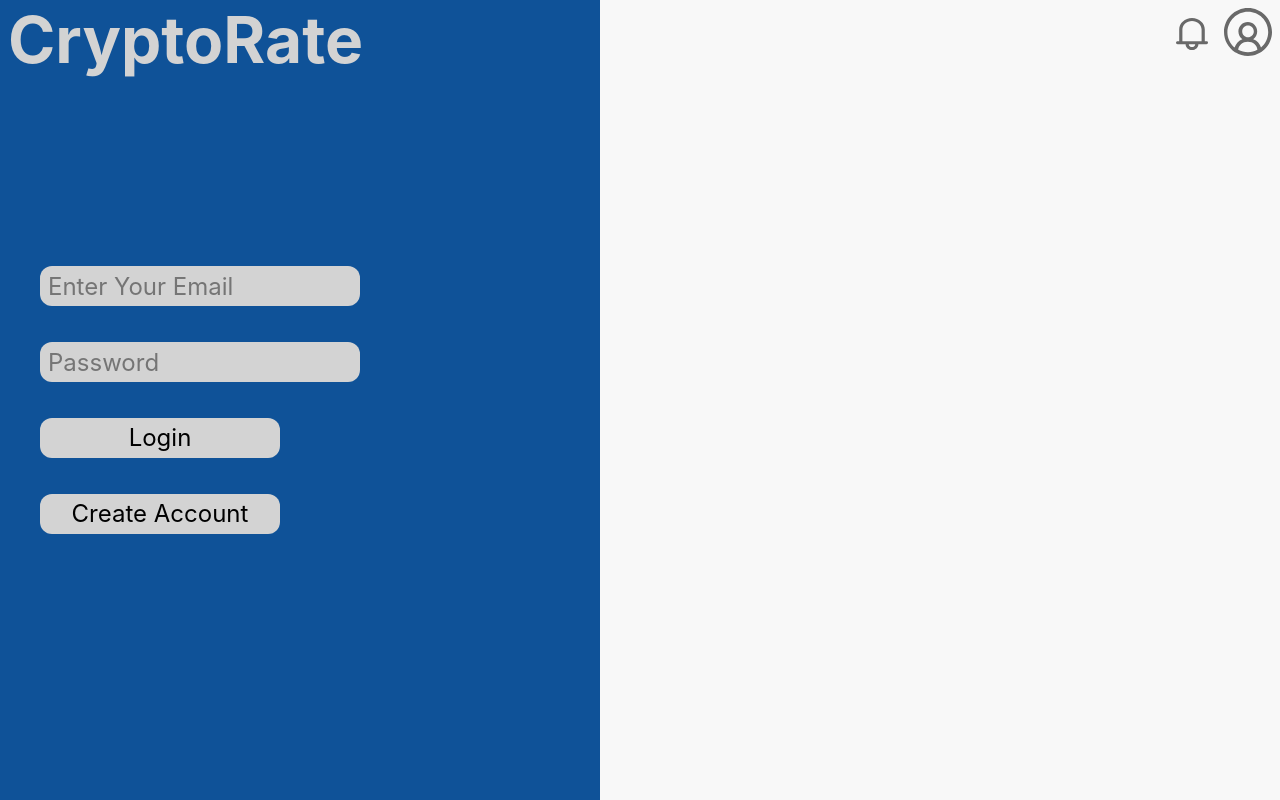
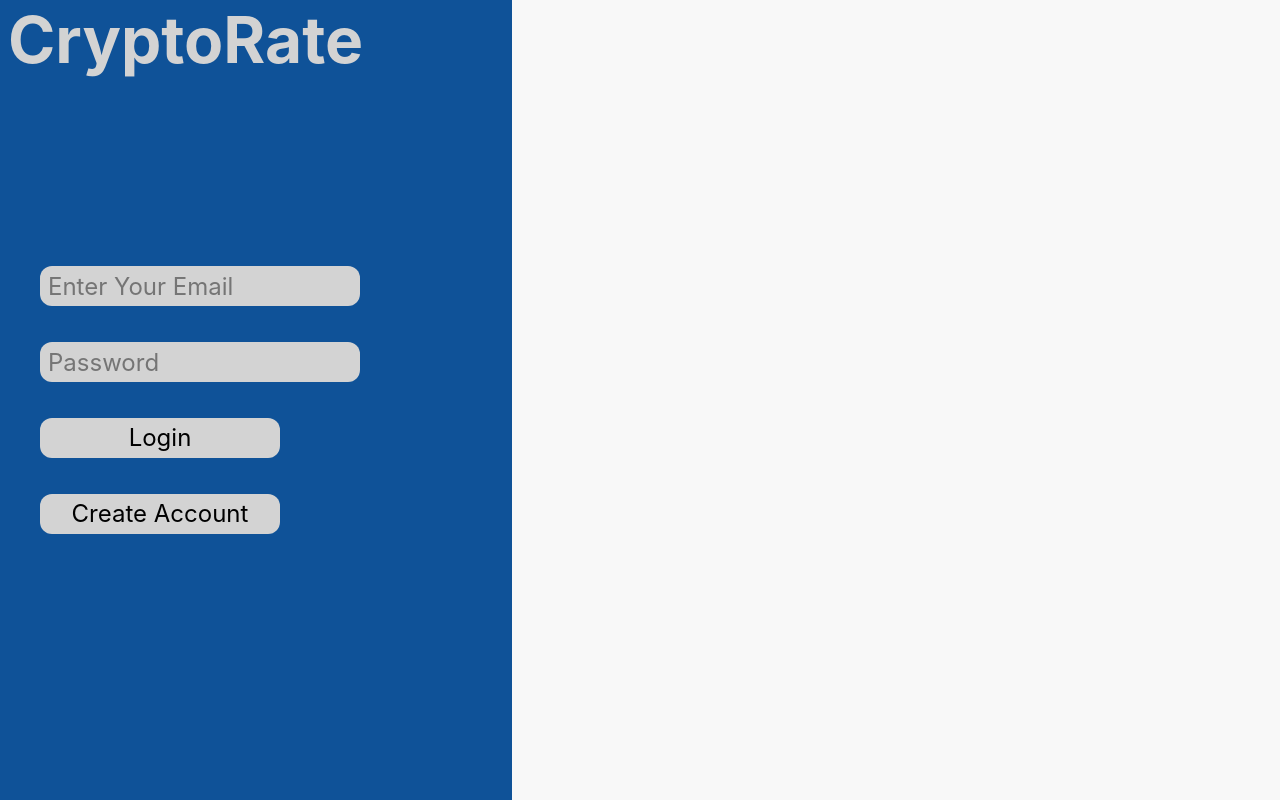
Before and after one commit to MSzostaq/CryptoRate, a React (Create React App) app: page /#/login in a window 1280 px wide. Built offline with nearby package versions, Linux system fonts and the light colour scheme.

Commit message:
login page

```diff
--- a/src/views/Login.jsx
+++ b/src/views/Login.jsx
@@ -36,7 +36,7 @@
   background-color: #0f5298;
   display: grid;
   grid-gap: 20px;
-  width: 600px;
+  width: 40%;
   height: 100%;
 `;
 
@@ -46,12 +46,20 @@
   font-size: 64px;
   font-weight: bold;
   position: absolute;
-  width: 600px;
+  width: 40%;
   height: 120px;
 `;
 
 const StyledAppName = styled.h1`
   padding: 8px;
+`;
+
+const StyledLeftSide = styled.div`
+  background-color: #f8f8f8;
+  position: absolute;
+  right: 0;
+  width: 60%;
+  height: 100%;
 `;
 
 function Login() {
@@ -60,6 +68,7 @@
       <StyledHeading>
         <StyledAppName>CryptoRate</StyledAppName>
       </StyledHeading>
+      <StyledLeftSide />
       <StyledWrapper>
         <StyledInput
           type="text"
```
Also changed, not shown: 1 other file (tests, documents, lock files or other folders).
